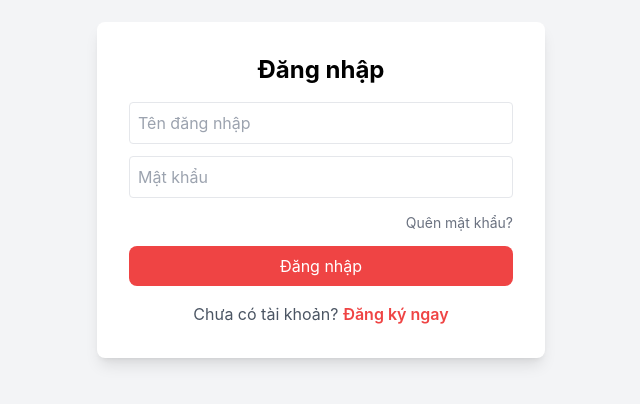
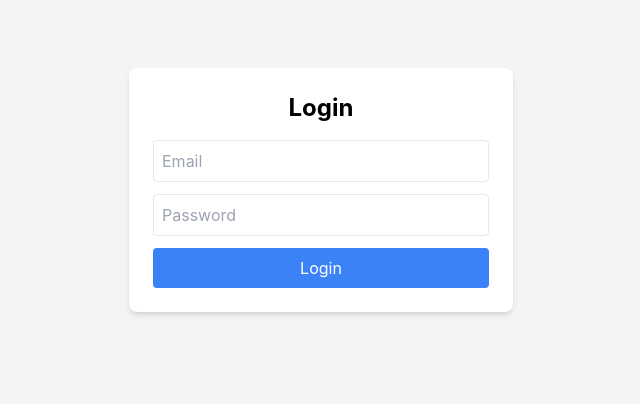
Before and after one commit to Tung11010/Web-ban-hang, a React (Create React App) app: page /login in a window 1280 px wide. Shown: the part 210-614 px from the top of the page, without its empty margins (319-959 px from the left). Built offline with nearby package versions, Linux system fonts and the light colour scheme.

Commit message:
loginlogin

```diff
--- a/src/pages/auth/Login.js
+++ b/src/pages/auth/Login.js
@@ -1,84 +1,77 @@
 import React, { useState } from 'react';
 import { useNavigate } from 'react-router-dom';
+import axios from 'axios';
 
 const Login = () => {
-    const [formData, setFormData] = useState({ username: '', password: '' });
+    const [formData, setFormData] = useState({ email: '', password: '' });
     const navigate = useNavigate();
 
     const handleChange = (e) => {
         setFormData({ ...formData, [e.target.name]: e.target.value });
     };
 
-    const handleSubmit = (e) => {
+    const handleSubmit = async (e) => {
         e.preventDefault();
 
-        // Lấy thông tin tài khoản đã đăng ký
-        const registeredUser = JSON.parse(localStorage.getItem("registeredUser"));
+        // Debug: Kiểm tra dữ liệu trước khi gửi
+        console.log("🔹 Login Data gửi đi:", formData);
 
-        // Kiểm tra tài khoản admin
-        if (formData.username === "admin" && formData.password === "123") {
-            const adminUser = { username: "Admin", role: "admin" };
-            localStorage.setItem("user", JSON.stringify(adminUser));
-            navigate("/admin");
-        } else if (
-            registeredUser &&
-            formData.username === registeredUser.username &&
-            formData.password === registeredUser.password
-        ) {
-            // Kiểm tra tài khoản khách hàng
-            const customerUser = { username: registeredUser.username, role: "user" };
-            localStorage.setItem("user", JSON.stringify(customerUser));
-            navigate("/");
-        } else {
-            alert("Tài khoản hoặc mật khẩu không đúng!");
+        try {
+            const response = await axios.post("http://localhost/backend/login.php", formData, {
+                headers: { "Content-Type": "application/json" }
+            });
+
+            // Debug: Kiểm tra phản hồi từ API
+            console.log("✅ API Response:", response.data);
+
+            if (response.data.success) {
+                alert("🎉 Login successful!");
+                localStorage.setItem("user", JSON.stringify(response.data.user)); // Lưu user vào localStorage
+                navigate("/"); // Chuyển hướng đến trang Home.js
+            } else {
+                alert("❌ Login failed: " + response.data.message);
+            }
+        } catch (error) {
+            console.error("🚨 Lỗi đăng nhập:", error);
+
+            if (error.response) {
+                // Lỗi từ API (HTTP Response có lỗi)
+                console.log("🔴 Lỗi phản hồi từ server:", error.response.data);
+                alert("❌ Login failed: " + (error.response.data.message || "Server error."));
+            } else if (error.request) {
+                // Lỗi khi không thể kết nối đến API
+                console.log("⚠️ Không thể kết nối tới API:", error.request);
+                alert("🚨 Cannot connect to the server. Check if backend is running.");
+            } else {
+                // Lỗi không xác định
+                alert("⚠️ Unexpected error occurred. Check console for details.");
+            }
         }
     };
 
     return (
         <div className="flex justify-center items-center h-screen bg-gray-100">
-            <div className="w-full max-w-md bg-white p-8 rounded-lg shadow-lg">
-                <h2 className="text-2xl font-bold text-center mb-4">Đăng nhập</h2>
-
+            <div className="bg-white p-6 rounded-lg shadow-md w-96">
+                <h2 className="text-2xl font-bold text-center mb-4">Login</h2>
                 <form onSubmit={handleSubmit}>
                     <input
-                        type="text"
-                        name="username"
-                        placeholder="Tên đăng nhập"
-                        className="w-full p-2 border rounded mb-3 text-gray-700 focus:outline-none focus:ring-2 focus:ring-red-500"
+                        type="email"
+                        name="email"
+                        placeholder="Email"
+                        className="w-full p-2 border rounded mb-3"
                         onChange={handleChange}
                         required
                     />
                     <input
                         type="password"
                         name="password"
-                        placeholder="Mật khẩu"
-                        className="w-full p-2 border rounded mb-3 text-gray-700 focus:outline-none focus:ring-2 focus:ring-red-500"
+                        placeholder="Password"
+                        className="w-full p-2 border rounded mb-3"
                         onChange={handleChange}
                         required
                     />
-
-                    <div className="text-right mb-3">
-                        <a href="#" className="text-sm text-gray-500 hover:text-red-500">Quên mật khẩu?</a>
-                    </div>
-
-                    <button
-                        type="submit"
-                        className="w-full bg-red-500 text-white p-2 rounded-lg hover:bg-red-600 transition duration-300"
-                    >
-                        Đăng nhập
-                    </button>
+                    <button type="submit" className="w-full bg-blue-500 text-white p-2 rounded hover:bg-blue-600 transition">Login</button>
                 </form>
-
-                {/* Chưa có tài khoản? Đăng ký ngay */}
-                <p className="text-center text-gray-600 mt-4">
-                    Chưa có tài khoản?{" "}
-                    <a
-                        href="/signup"
-                        className="text-red-500 font-semibold hover:underline"
-                    >
-                        Đăng ký ngay
-                    </a>
-                </p>
             </div>
         </div>
     );
```
Also changed, not shown: 1 other file (tests, documents, lock files or other folders).
